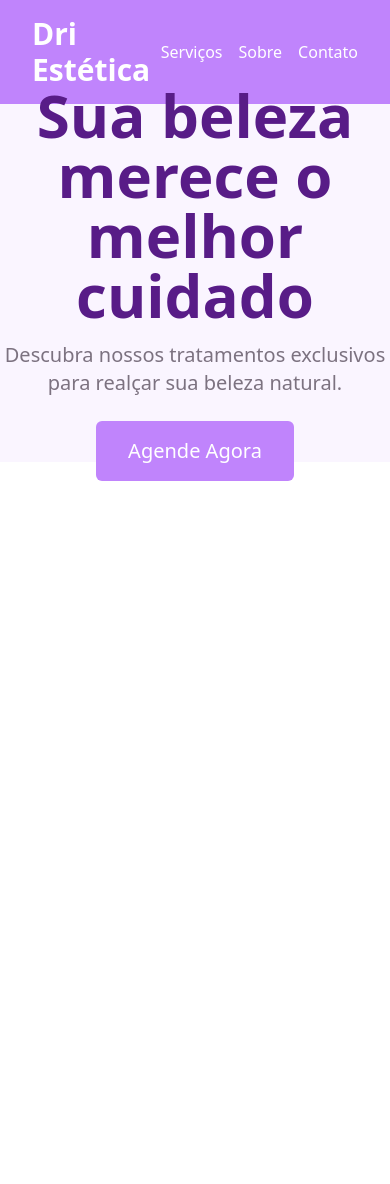
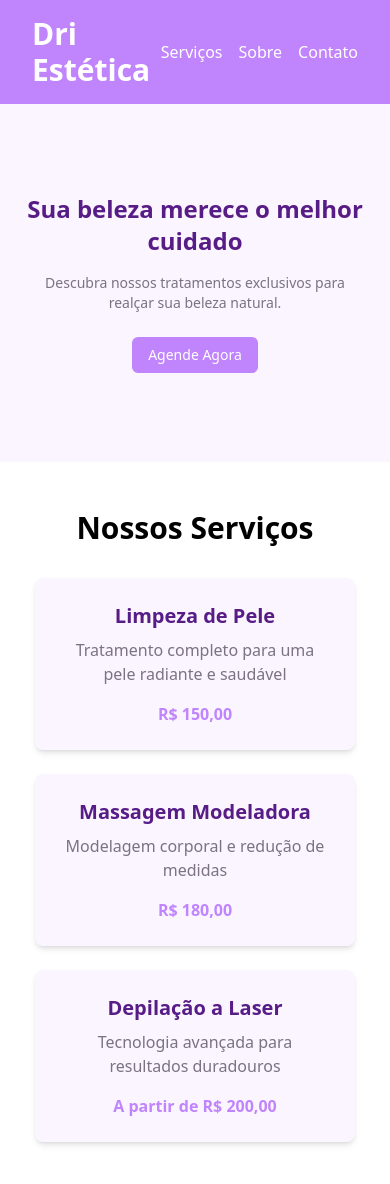
Before and after one commit to breno-dev98/estetica, a React (Vite) app: page / in a window 390 px wide. Shown: the top 1184 px of the page. Before the commit the page ends 844 px from the top, so only its background shows below. Built offline with nearby package versions, Linux system fonts and the light colour scheme.

Commit message:
Ajustando responsividade e passando rotas para os componentes

```diff
--- a/src/App.jsx
+++ b/src/App.jsx
@@ -1,18 +1,18 @@
-
-
-import './App.css'
-import Header from './components/Header'
-import Hero from './components/Hero'
+import { BrowserRouter as Router, Routes, Route } from "react-router-dom";
+import "./App.css";
+import Layout from "./components/Layout";
+import Home from "./pages/Home";
 
 function App() {
-
-
   return (
-    <>
-       <Header />
-       <Hero />
-    </>
-  )
+    <Router>
+      <Routes>
+        <Route element={<Layout />}>
+          <Route path="/" element={<Home />}/>
+        </Route>
+      </Routes>
+    </Router>
+  );
 }
 
-export default App
+export default App;
--- a/src/components/Hero/index.jsx
+++ b/src/components/Hero/index.jsx
@@ -1,13 +1,16 @@
 const Hero = () => {
   return (
-      <div className="text-center flex flex-col justify-center bg-lightBackground" style={{ height: 'calc(50vh - 64px)' }}>
-        <h1 className="text-6xl md:text-7xl font-extrabold text-primary mb-4">
+    <div
+      className="text-center flex flex-col justify-center items-center bg-lightBackground px-4"
+      style={{ height: 'calc(50vh - 64px)' }}
+    >
+      <h1 className="text-2xl sm:text-3xl md:text-5xl lg:text-6xl xl:text-7xl font-extrabold text-primary mb-4">
         Sua beleza merece o melhor cuidado
       </h1>
-        <p className="text-xl text-neutral mb-6">
+      <p className="text-sm sm:text-base md:text-lg lg:text-xl xl:text-2xl text-neutral px-2 mb-6">
         Descubra nossos tratamentos exclusivos para realçar sua beleza natural.
       </p>
-        <button className="bg-secondary text-xl mx-auto text-background py-4 px-8 rounded-md hover:bg-primary hover:text-lightBackground transition duration-300">
+      <button className="bg-secondary text-sm sm:text-base md:text-lg lg:text-xl xl:text-2xl mx-auto text-background py-2 px-4 sm:py-3 sm:px-6 md:py-4 md:px-8 rounded-md hover:bg-primary hover:text-lightBackground transition duration-300">
         Agende Agora
       </button>
     </div>
--- /dev/null
+++ b/src/components/Layout/index.jsx
@@ -0,0 +1,15 @@
+import { Outlet } from "react-router-dom";
+import Header from "../Header";
+
+const Layout = () => {
+    return (
+        <>
+            <Header />
+            <div className="h-screen">
+                <Outlet />
+            </div>
+        </>
+     );
+}
+
+export default Layout;
--- a/src/components/Section/index.jsx
+++ b/src/components/Section/index.jsx
@@ -1,9 +1,9 @@
 // Section.js
-const Section = ({ title, children }) => {
+const Section = ({ title, children, backgroundColor }) => {
     return (
-      <div className="flex flex-col items-center py-12">
+      <div className={`${backgroundColor} flex flex-col  items-center py-12`}>
         <h1 className="text-3xl font-bold text-black mb-8">{title}</h1>
-        <div className="flex flex-col md:flex-row justify-center items-center gap-6">
+        <div className="flex flex-wrap md:flex-wrap lg:flex-wrap justify-center items-center gap-6">
           {children}
         </div>
       </div>
--- /dev/null
+++ b/src/components/ServicesSection/index.jsx
@@ -0,0 +1,27 @@
+// ServicesSection.js
+import Section from '../Section';
+import ServiceCard from '../ServiceCard';
+
+const ServicesSection = () => {
+  return (
+    <Section title="Nossos Serviços">
+      <ServiceCard
+        title="Limpeza de Pele"
+        description="Tratamento completo para uma pele radiante e saudável"
+        price="R$ 150,00"
+      />
+      <ServiceCard
+        title="Massagem Modeladora"
+        description="Modelagem corporal e redução de medidas"
+        price="R$ 180,00"
+      />
+      <ServiceCard
+        title="Depilação a Laser"
+        description="Tecnologia avançada para resultados duradouros"
+        price="A partir de R$ 200,00"
+      />
+    </Section>
+  );
+};
+
+export default ServicesSection;
--- /dev/null
+++ b/src/pages/Home/index.jsx
@@ -0,0 +1,13 @@
+import Hero from "../../components/Hero";
+import ServicesSection from "../../components/ServicesSection";
+
+const Home = () => {
+    return (
+        <>
+            <Hero />
+            <ServicesSection />
+        </>
+     );
+}
+
+export default Home;
```
Lines whose indentation alone changed are shown as unchanged.
